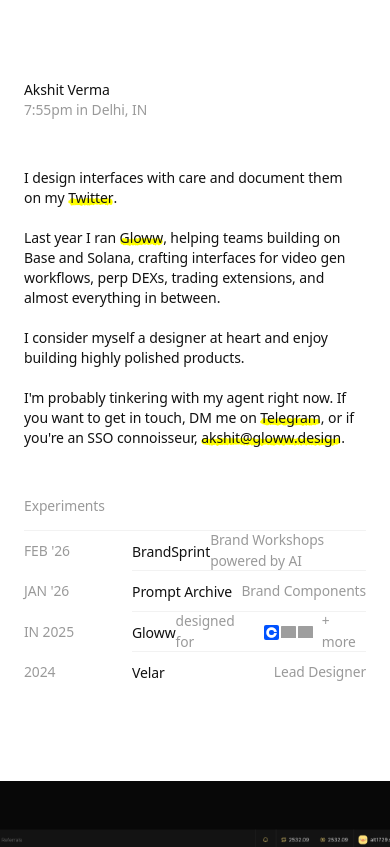
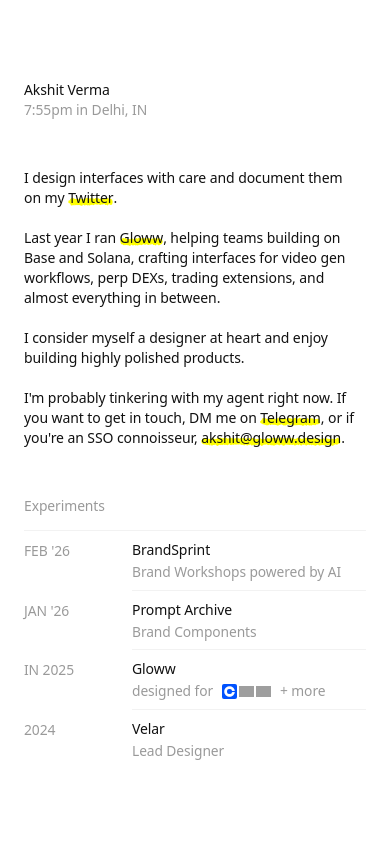
Before and after one commit to shogun101/akshit-portfolio, a Next.js app: page / in a window 390 px wide. Shown: the top 847 px of the page. Built offline with nearby package versions, Linux system fonts and the light colour scheme; grey boxes are pictures that could not be loaded.

Commit message:
feat: mobile responsive — smaller marquee images, stacked experiment rows on mobile

```diff
--- a/app/components/marquee.tsx
+++ b/app/components/marquee.tsx
@@ -16,21 +16,37 @@
   const controls = useAnimationControls();
   const [isHovered, setIsHovered] = useState(false);
 
+  // Responsive image size — mobile gets smaller, desktop unchanged
+  const [imgSize, setImgSize] = useState({ w: 747, h: 420 });
+  useEffect(() => {
+    const update = () => {
+      if (window.innerWidth < 768) {
+        setImgSize({ w: 300, h: 169 });
+      } else {
+        setImgSize({ w: 747, h: 420 });
+      }
+    };
+    update();
+    window.addEventListener('resize', update);
+    return () => window.removeEventListener('resize', update);
+  }, []);
+
+  const mobileGap = typeof window !== 'undefined' && window.innerWidth < 768 ? 20 : gap;
+
   useEffect(() => {
     if (containerRef.current) {
       const scrollWidth = containerRef.current.scrollWidth / 2;
       setWidth(scrollWidth);
     }
-  }, [images]);
+  }, [images, imgSize]);
 
   useEffect(() => {
     if (width === 0) return;
-
     if (isHovered) {
       controls.stop();
     } else {
       controls.start({
-        x: [-0, -width],
+        x: [0, -width],
         transition: {
           x: {
             repeat: Infinity,
@@ -44,6 +60,7 @@
   }, [isHovered, width, speed, controls]);
 
   const allImages = [...images, ...images];
+  const gapValue = imgSize.w === 747 ? gap : 20;
 
   return (
     <div
@@ -55,7 +72,7 @@
         ref={containerRef}
         className="flex"
         animate={controls}
-        style={{ gap }}
+        style={{ gap: gapValue }}
       >
         {allImages.map((img, i) => (
           <div
@@ -63,14 +80,14 @@
             className={`relative shrink-0 rounded-[4px] overflow-hidden ${
               img.border ? "border border-[#f2f2f2]" : ""
             }`}
-            style={{ width: 747, height: 420 }}
+            style={{ width: imgSize.w, height: imgSize.h }}
           >
             <Image
               src={img.src}
               alt={img.alt}
               fill
               className="object-cover"
-              sizes="747px"
+              sizes={`${imgSize.w}px`}
             />
           </div>
         ))}
--- a/app/page.tsx
+++ b/app/page.tsx
@@ -218,23 +218,24 @@
                     },
                   },
                 }}
-                className="group relative flex items-center h-[40.5px] cursor-pointer"
+                className="group relative flex items-start md:items-center min-h-[52px] md:h-[40.5px] py-2 md:py-0 cursor-pointer"
               >
                 {/* Hover background */}
                 <div className="absolute inset-x-[-12px] inset-y-0 rounded-[6px] bg-black/[0.02] opacity-0 group-hover:opacity-100 transition-opacity duration-200" />
 
                 {/* Date */}
-                <span className="relative z-10 w-[108px] shrink-0 text-[13.9px] font-medium tracking-[-0.09px] text-black/40">
+                <span className="relative z-10 w-[108px] shrink-0 text-[13.9px] font-medium tracking-[-0.09px] text-black/40 self-start md:self-auto pt-[2px] md:pt-0">
                   {exp.date}
                 </span>
 
-                {/* Name */}
-                <span className="relative z-10 text-[14px] font-medium tracking-[-0.09px] text-[#111]">
+                {/* Name + description wrapper */}
+                <span className="relative z-10 flex flex-col md:flex-row md:items-center md:flex-1">
+                <span className="text-[14px] font-medium tracking-[-0.09px] text-[#111]">
                   {exp.name}
                 </span>
 
-                {/* Description or logos — pushed to the right */}
-                <span className="relative z-10 ml-auto flex items-center gap-2">
+                {/* Description or logos */}
+                <span className="md:ml-auto flex items-center gap-2 mt-0.5 md:mt-0">
                   {exp.logos ? (
                     <>
                       <span className="text-[13.8px] font-medium tracking-[-0.09px] text-black/40">
@@ -265,6 +266,7 @@
                       {exp.description}
                     </span>
                   )}
+                </span>
                 </span>
 
                 {/* Bottom border */}
```
